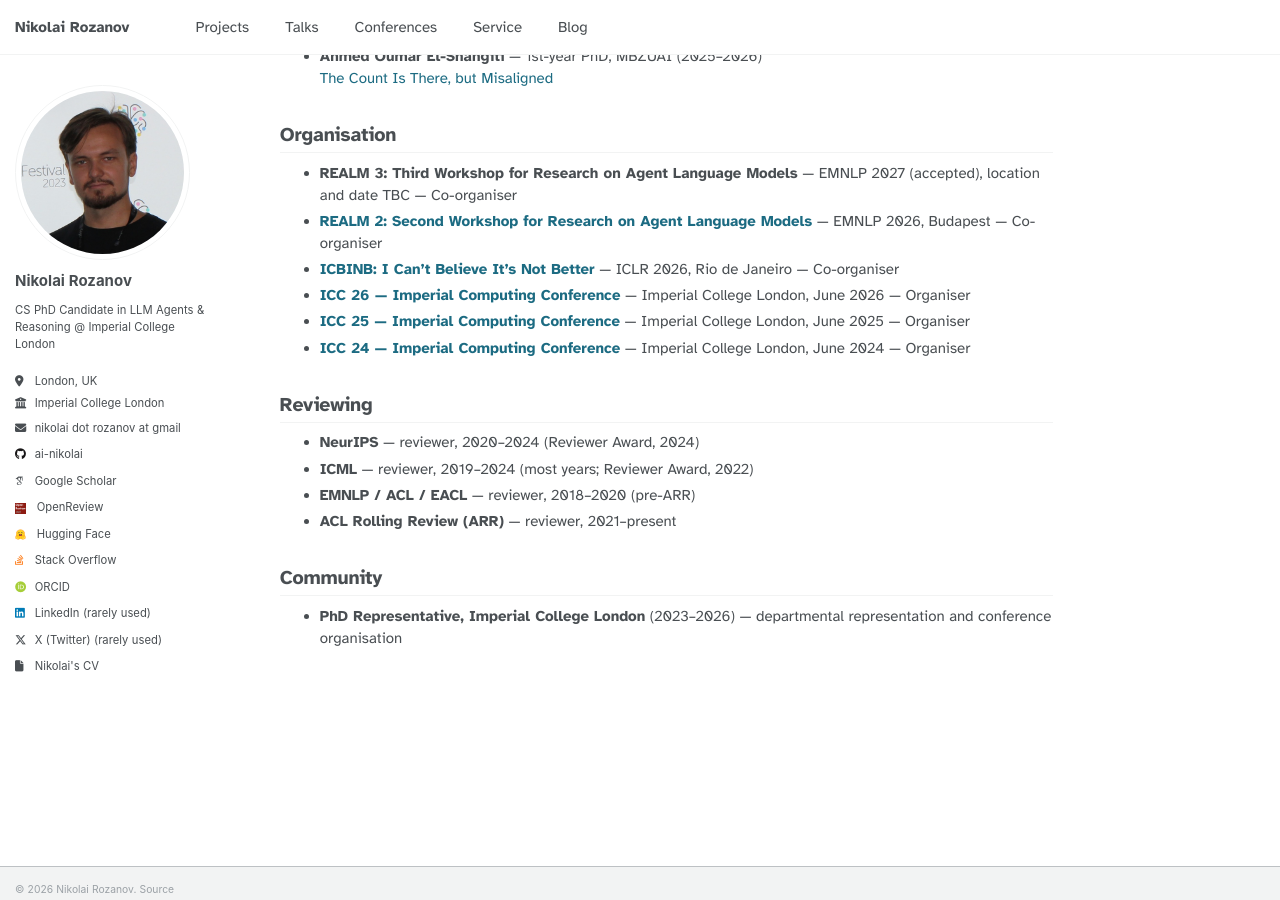
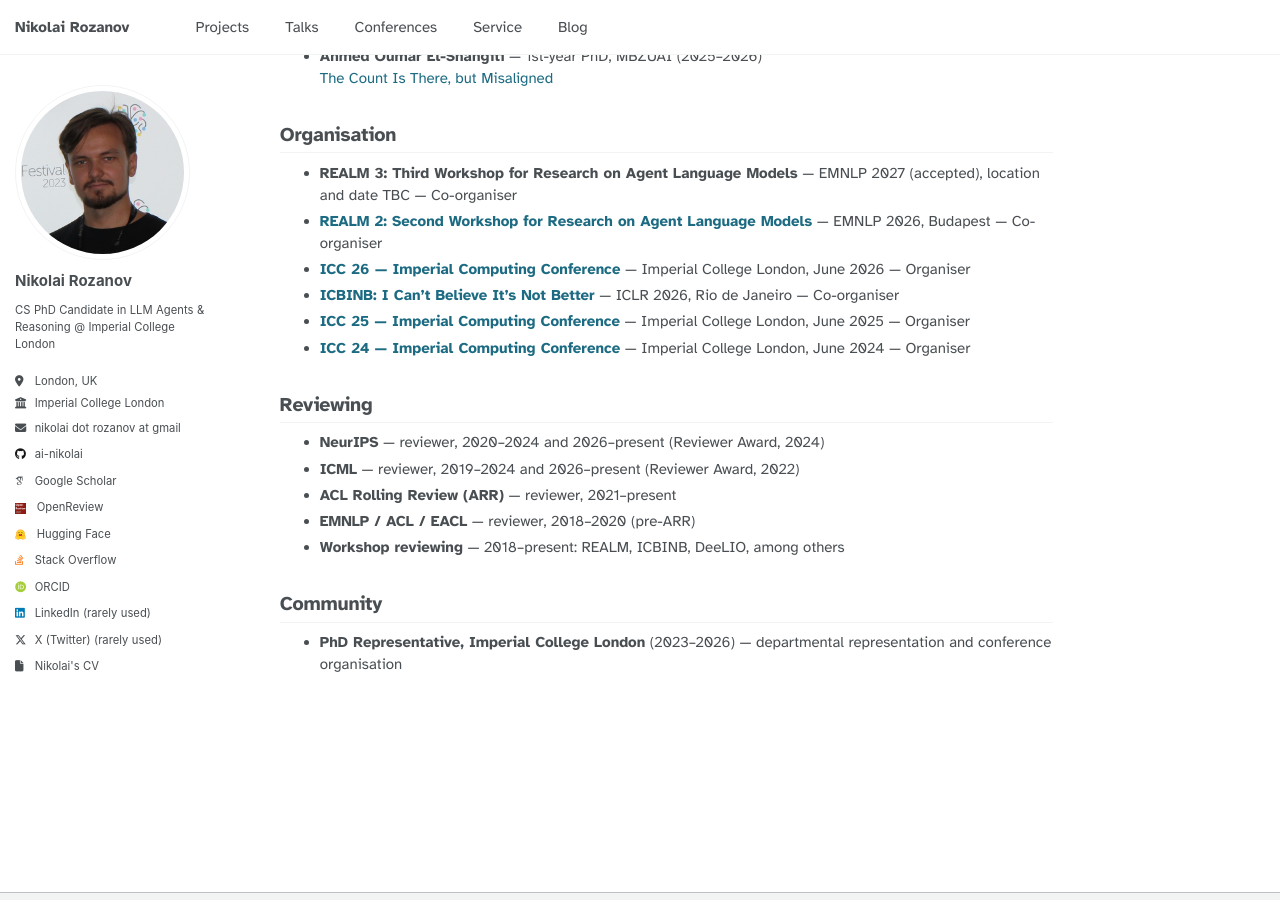
Before and after one commit to ai-nikolai/ai-nikolai.github.io, a Jekyll site: the page built from _pages/service.md, in a window 1280 px wide and 900 px high, scrolled down 720 px. Built offline with Jekyll 4.4.1, drawn with Linux system fonts in a browser that asks for light colours; some web fonts are replaced.

Commit message:
update: fixing small things

```diff
--- a/_pages/service.md
+++ b/_pages/service.md
@@ -38,17 +38,18 @@ permalink: /service
 
 - **REALM 3: Third Workshop for Research on Agent Language Models** — EMNLP 2027 (accepted), location and date TBC — Co-organiser
 - **[REALM 2: Second Workshop for Research on Agent Language Models](https://realm-workshop.github.io)** — EMNLP 2026, Budapest — Co-organiser
+- **[ICC 26 — Imperial Computing Conference](https://icc.doc.ic.ac.uk)** — Imperial College London, June 2026 — Organiser
 - **[ICBINB: I Can't Believe It's Not Better](https://sites.google.com/view/icbinb-2026/home)** — ICLR 2026, Rio de Janeiro — Co-organiser
-- **[ICC 26 — Imperial Computing Conference](https://icc.doc.ic.ac.uk)** — Imperial College London, June 2026 — Organiser
 - **[ICC 25 — Imperial Computing Conference](https://icc.doc.ic.ac.uk)** — Imperial College London, June 2025 — Organiser
 - **[ICC 24 — Imperial Computing Conference](https://icc.doc.ic.ac.uk)** — Imperial College London, June 2024 — Organiser
 
 ## Reviewing
 
-- **NeurIPS** — reviewer, 2020–2024 (Reviewer Award, 2024)
-- **ICML** — reviewer, 2019–2024 (most years; Reviewer Award, 2022)
+- **NeurIPS** — reviewer, 2020–2024 and 2026–present (Reviewer Award, 2024)
+- **ICML** — reviewer, 2019–2024 and 2026–present (Reviewer Award, 2022)
+- **ACL Rolling Review (ARR)** — reviewer, 2021–present
 - **EMNLP / ACL / EACL** — reviewer, 2018–2020 (pre-ARR)
-- **ACL Rolling Review (ARR)** — reviewer, 2021–present
+- **Workshop reviewing** — 2018–present: REALM, ICBINB, DeeLIO, among others
 
 ## Community
 
```
Also changed, not shown: _pages/conferences.md (+9 -9 lines).
